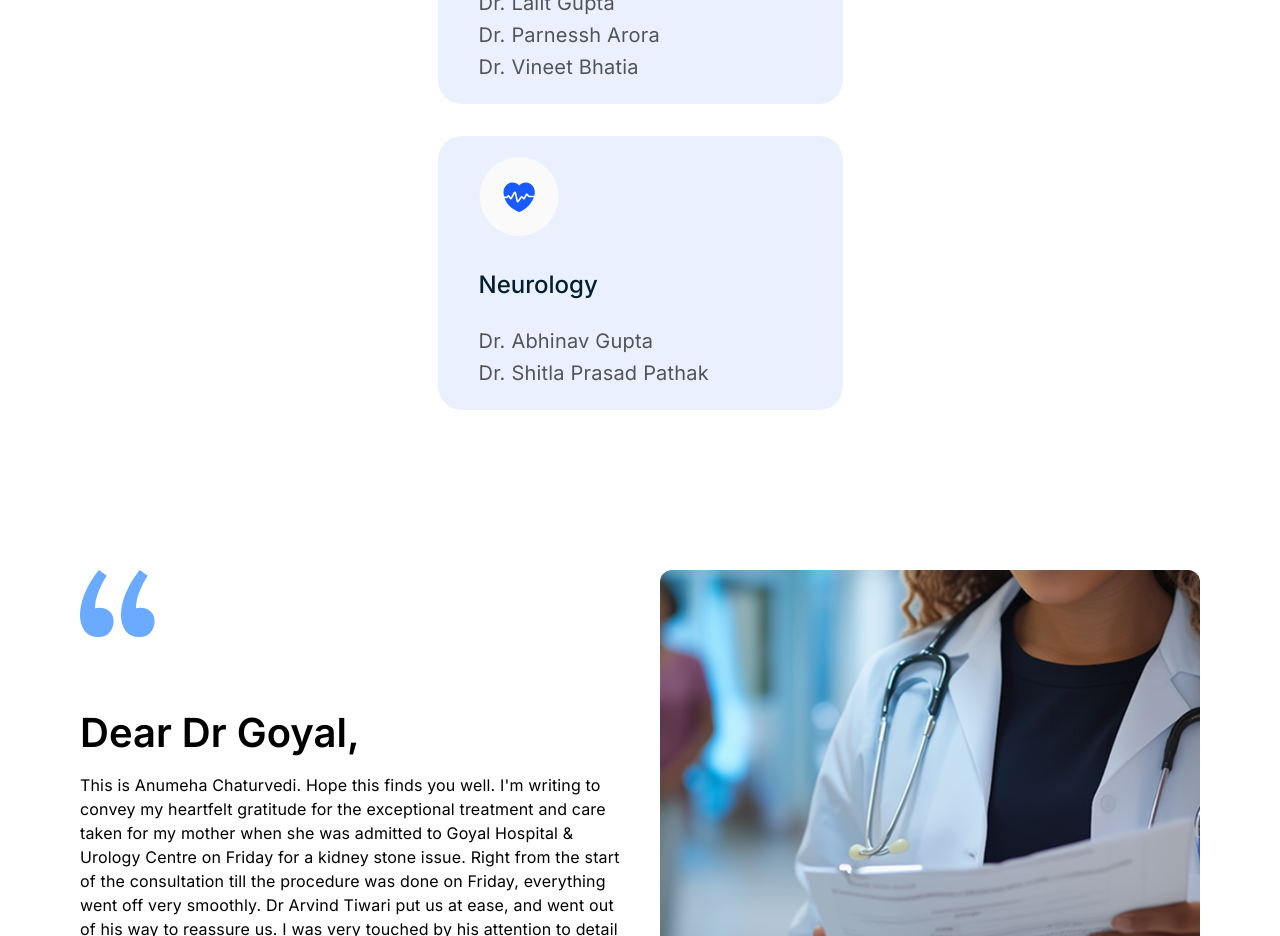
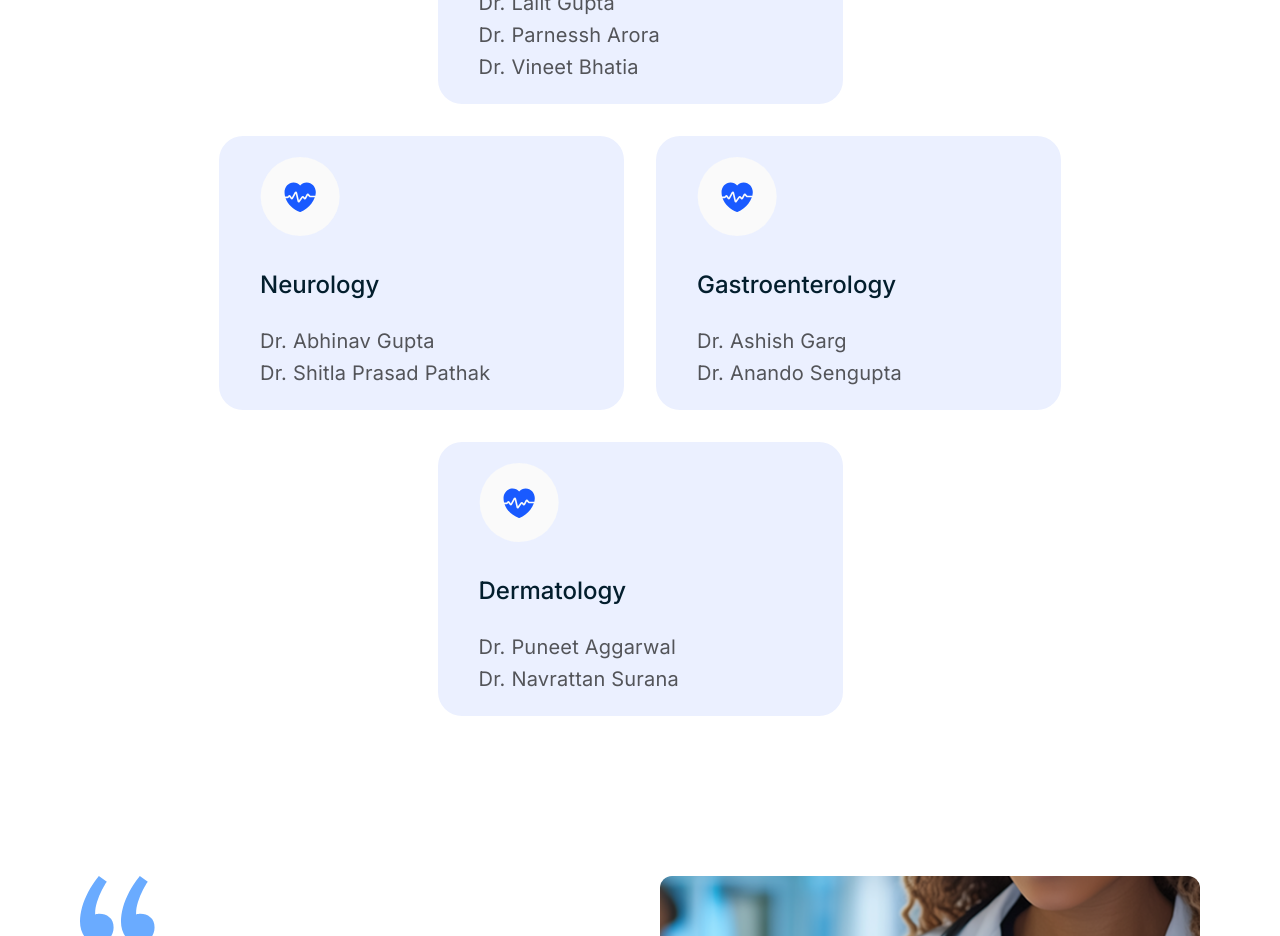
Before and after one commit to Arjunan1234/Goyal-Hospital, a React (Vite) app: page /speciality in a window 1280 px wide. Shown: the part 3180-4116 px from the top of the page. Built offline with nearby package versions, Linux system fonts and the light colour scheme.

Commit message:
dermotology completed

```diff
--- a/src/components/DoctorCards/DoctorCards.jsx
+++ b/src/components/DoctorCards/DoctorCards.jsx
@@ -20,32 +20,32 @@ import cardRedirection from "../../assets/images/cardRedirection.svg";
 export const cardsContent = [
   [
     {
+      Title: "Urology",
       icon: uro,
       iconAltText: "Urology",
-      Title: "Urology",
       doctorsList: ["DR. ANIL GOYAL"],
     },
     {
+      Title: "Surgery",
       icon: surgery,
       iconAltText: "surgery",
       redirection: "Surgery",
-      Title: "Surgery",
       doctorsList: ["Dr. S.S. Bhagat", "Dr. Sandeep Jain", "Dr. Pradeep Saini"],
     },
     {
+      Title: "EYE",
       icon: eye,
       iconAltText: "eye",
       redirection: "Eye",
-      Title: "EYE",
       doctorsList: ["Dr. Pravin Kumar"],
     },
   ],
   [
     {
+      Title: "Gynocology & Obsetetrics",
       icon: gyno,
       redirection: "Gynecology",
       iconAltText: "gyno",
-      Title: "Gynocology & Obsetetrics",
       doctorsList: [
         "Dr. Nirupama Goyal",
         "Dr. Aparna Gupta",
@@ -57,10 +57,10 @@ export const cardsContent = [
       ],
     },
     {
+      Title: "Medicine",
       icon: medicine,
       redirection: "Medicine",
       iconAltText: "medicine",
-      Title: "Medicine",
       doctorsList: [
         "Dr. Rajiv Bansal",
         "Dr. Atul kumar Gupta",
@@ -71,10 +71,10 @@ export const cardsContent = [
       ],
     },
     {
+      Title: "Orthopaedics",
       icon: ortho,
       iconAltText: "ortho",
       redirection: "Orthopedics",
-      Title: "Orthopaedics",
       doctorsList: [
         "Dr. Amit Srivastava ",
         "Dr. Vivek Chhimpa ",
@@ -86,10 +86,10 @@ export const cardsContent = [
   ],
   [
     {
+      Title: "Pediatrics",
       icon: pediatrics,
       redirection: "Pediatrics",
       iconAltText: "pediatrics",
-      Title: "Pediatrics",
       doctorsList: [
         " Dr. Piyush Jain",
         "Dr. Sanjay Kappor",
@@ -100,10 +100,10 @@ export const cardsContent = [
     },
 
     {
+      Title: "Anesthesia",
       icon: anesthesia,
       iconAltText: "anesthesia",
       redirection: "Anesthesia",
-      Title: "Anesthesia",
       doctorsList: [
         "Dr. Pradeep Sharma",
         "Dr. Shiv Patel",
@@ -112,10 +112,10 @@ export const cardsContent = [
       ],
     },
     {
+      Title: "Cardiology",
       icon: cardiology,
       redirection: "Cardiology",
       iconAltText: "cardiology",
-      Title: "Cardiology",
       doctorsList: [
         "Dr. Dheeraj Garg",
         "Dr. Lalit Gupta",
@@ -126,14 +126,36 @@ export const cardsContent = [
   ],
   [
     {
+      Title: "Neurology",
       icon: cardiology,
       redirection: "Neurology",
       iconAltText: "Neurology",
-      Title: "Neurology",
       doctorsList: [
        "Dr. Abhinav Gupta",
        "Dr. Shitla Prasad Pathak",
        ""
+      ],
+    },
+    {
+      Title: "Gastroenterology",
+      icon: cardiology,
+      redirection: "Gastroenterology",
+      iconAltText: "Gastroenterology",
+      doctorsList: [
+       "Dr. Ashish Garg",
+       "Dr. Anando Sengupta",
+
+      ],
+    },
+    {
+      Title: "Dermatology",
+      icon: cardiology,
+      redirection: "Dermatology",
+      iconAltText: "Dermatology",
+      doctorsList: [
+       "Dr. Puneet Aggarwal",
+       "Dr. Navrattan Surana",
+
       ],
     },
   ],
--- /dev/null
+++ b/src/components/IndividualServicePages/Dermatology.jsx
@@ -0,0 +1,35 @@
+import React from "react";
+import DepartmentHeader from "../DepartmentHeader/DepartmentHeader";
+import {
+  dermatologyDepartmentHeader,
+  dermatologyDepartmentHeaderContent,
+  dermatologyFacilityHeader,
+  dermatologyFacilityHeaderContent,
+  dermatologyOdpBookingContent,
+  dermatologyOdpBookingHeader,
+} from "../../constants/serviceDetailsContent";
+import DepartmentFacility from "../DepartmentFacility/DepartmentFacility";
+import "./dermatology.scss";
+import OdpBooking from "../OdpBooking/OdpBooking";
+const Dermatology = () => {
+  return (
+    <>
+      <div className="dermatologyWrapper">
+        <DepartmentHeader
+          title={dermatologyDepartmentHeader}
+          content={dermatologyDepartmentHeaderContent}
+        />
+        <DepartmentFacility
+          title={dermatologyFacilityHeader}
+          content={dermatologyFacilityHeaderContent}
+        />
+        <OdpBooking
+          title={dermatologyOdpBookingHeader}
+          content={dermatologyOdpBookingContent}
+        />
+      </div>
+    </>
+  );
+};
+
+export default Dermatology;
--- /dev/null
+++ b/src/components/IndividualServicePages/Gastroenterology.jsx
@@ -0,0 +1,28 @@
+import React from "react";
+import "./gastroenterology.scss"
+import DepartmentHeader from "../DepartmentHeader/DepartmentHeader";
+import { gastroenterologyDepartmentHeader, gastroenterologyDepartmentHeaderContent, gastroenterologyFacilityHeader, gastroenterologyFacilityHeaderContent, gastroenterologyOdpBookingContent, gastroenterologyOdpBookingHeader } from "../../constants/serviceDetailsContent";
+import DepartmentFacility from "../DepartmentFacility/DepartmentFacility";
+import OdpBooking from "../OdpBooking/OdpBooking";
+const Gastroenterology = () => {
+  return (
+    <>
+      <div className="gastroenterologyWrapper">
+         <DepartmentHeader
+          title={gastroenterologyDepartmentHeader}
+          content={gastroenterologyDepartmentHeaderContent}
+        />
+         <DepartmentFacility
+          title={gastroenterologyFacilityHeader}
+          content={gastroenterologyFacilityHeaderContent}
+        />
+         <OdpBooking
+          title={gastroenterologyOdpBookingHeader}
+          content={gastroenterologyOdpBookingContent}
+        />
+      </div>
+    </>
+  );
+};
+
+export default Gastroenterology;
--- /dev/null
+++ b/src/components/IndividualServicePages/dermatology.scss
@@ -0,0 +1,6 @@
+@use "/src/styles/variables.scss" as variable;
+.dermatologyWrapper{
+    display: flex;
+    flex-direction: column;
+    gap: 48px;
+}
--- /dev/null
+++ b/src/components/IndividualServicePages/gastroenterology.scss
@@ -0,0 +1,6 @@
+@use "/src/styles/variables.scss" as variable;
+.gastroenterologyWrapper{
+    display: flex;
+    flex-direction: column;
+    gap: 48px;
+}
--- a/src/components/ServiceDetailParentWrapper/ServiceDetailParentWrapper.jsx
+++ b/src/components/ServiceDetailParentWrapper/ServiceDetailParentWrapper.jsx
@@ -17,11 +17,13 @@ import Pediatrics from "../IndividualServicePages/Pediatrics";
 import Anesthesia from "../IndividualServicePages/Anesthesia";
 import Cardiology from "../IndividualServicePages/Cardiology";
 import Neurology from "../IndividualServicePages/Neurology";
+import Gastroenterology from "../IndividualServicePages/Gastroenterology";
+import Dermatology from "../IndividualServicePages/Dermatology";
 const departmentComponents = {
   Cardiology: Cardiology,
   Neurology: Neurology,
   Orthopedics:  Ortho,
-  Gastroenterology: () => <div>Gastroenterology Component</div>,
+  Gastroenterology: Gastroenterology,
   "Urology & Andrology": Urology,
   Gynecology: () => (
     <div>
@@ -29,7 +31,7 @@ const departmentComponents = {
     </div>
   ),
   Pediatrics: Pediatrics,
-  Dermatology: () => <div>Dermatology Component</div>,
+  Dermatology: Dermatology,
   Bariatric: () => <div></div>,
   Plastic: () => <div>Pediatrics Component</div>,
   Surgery:  SurgeryContent,
--- a/src/constants/serviceDetailsContent.js
+++ b/src/constants/serviceDetailsContent.js
@@ -22,6 +22,106 @@ export const navBoxContent = [
   "Medicine",
   "Anesthesia",
 ];
+// dermatology
+export const dermatologyDepartmentHeader = "Department of Dermatology";
+export const dermatologyDepartmentHeaderContent =
+  "The Dermatology department at Goyal Hospital offers expert care for all skin, hair, and nail disorders. It provides consultation for common conditions like acne, psoriasis, leucoderma, and fungal infections. The department is equipped with advanced facilities including CO2 laser, radio frequency ablation, and electrocautery. Treatments for warts, moles, skin tags, and unwanted hair are routinely performed. Skilled dermatologists ensure comprehensive care for both cosmetic and medical dermatological needs.";
+export const dermatologyOdpBookingHeader = "OPD Booking";
+export const dermatologyOdpBookingContent = [
+  {
+    drName: "Dr. Puneet Aggarwal",
+    design: "MBBS, MD (DVL)",
+    drPhoto: sampleDoctor,
+    details: [
+      {
+        icon: panel,
+        content: "On Panel: Yes",
+      },
+
+      {
+        icon: clock,
+        content: "Monday to Saturday 11 am to 1 pm",
+      },
+    ],
+    buttonText: "Confirm Availabilty",
+  },
+  {
+    drName: "Dr. Navrattan Surana",
+    design: "MBBS, DDVL",
+    drPhoto: sampleDoctor,
+    details: [
+      {
+        icon: panel,
+        content: "On Panel: Yes",
+      },
+
+      {
+        icon: clock,
+        content: "Monday to Saturday 11 am to 1 pm",
+      },
+    ],
+    buttonText: "Confirm Availabilty",
+  },
+];
+export const dermatologyFacilityHeader = "Department Overview";
+
+export const dermatologyFacilityHeaderContent = [
+  "Consultation available for all skin diseases such as acne, psoriasis, leucoderma, fungal infections, and pigmentation issues.",
+  "Consultation for all hair & nail disorders and STDs/venereal diseases.",
+  "Hospital is equipped with dermatology facilities like CO2 laser, radio frequency ablator, and electrocautery.",
+  "Treatment of warts, moles, skin tags, and unwanted hair.",
+];
+
+// gastroenterology
+export const gastroenterologyDepartmentHeader =
+  "DEPARTMENT OF GASTROENTEROLOGY";
+export const gastroenterologyDepartmentHeaderContent =
+  "The Department of Gastroenterology at Goyal Hospital & Urology Centre has an excellent team and provides both OPD (Outpatient Department) and IPD (Inpatient Department) facilities.";
+export const gastroenterologyOdpBookingHeader = "OPD Booking";
+export const gastroenterologyOdpBookingContent = [
+  {
+    drName: "Dr. Ashish Garg",
+    design: "MBBS, MD (Med.), DNB (Gastro)",
+    drPhoto: sampleDoctor,
+    details: [
+      {
+        icon: panel,
+        content: "On Panel: Yes",
+      },
+
+      {
+        icon: clock,
+        content: "Monday to Saturday 11 am to 1 pm",
+      },
+    ],
+    buttonText: "Confirm Availabilty",
+  },
+  {
+    drName: "Dr. Anando Sengupta",
+    design: "MBBS, DNB (Med.), DNB (Gastro)",
+    drPhoto: sampleDoctor,
+    details: [
+      {
+        icon: panel,
+        content: "On Panel: Yes",
+      },
+
+      {
+        icon: clock,
+        content: "Monday to Saturday 11 am to 1 pm",
+      },
+    ],
+    buttonText: "Confirm Availabilty",
+  },
+];
+export const gastroenterologyFacilityHeader =
+  "The Department has facilities for the following";
+
+export const gastroenterologyFacilityHeaderContent = [
+  "OPD of Medical / Gastroenterologist / Hepatologist with availability of VIDEO Endoscopy and Colonoscopy.",
+  "Treatment of gastrointestinal diseases and liver diseases is also available.",
+];
+
 // neurology
 export const neurologyDepartmentHeader = "DEPARTMENT OF NEUROLOGY";
 export const neurologyDepartmentHeaderContent =
@@ -63,15 +163,14 @@ export const neurologydpBookingContent = [
     buttonText: "Confirm Availabilty",
   },
 ];
-export const neurologyFacilityHeader =
-  "TTeam with vast experience in";
+export const neurologyFacilityHeader = "Team with vast experience in";
 export const neurologyFacilityHeaderContent = [
   "Neurological Disorders",
   "Stroke",
   "Epilepsy",
   "Dementia Movement Disorders",
   "Chronic Headache",
-  "Neuromuscular Disorders"
+  "Neuromuscular Disorders",
 ];
 // cardiology
 export const cardiologyDepartmentHeader =
```
